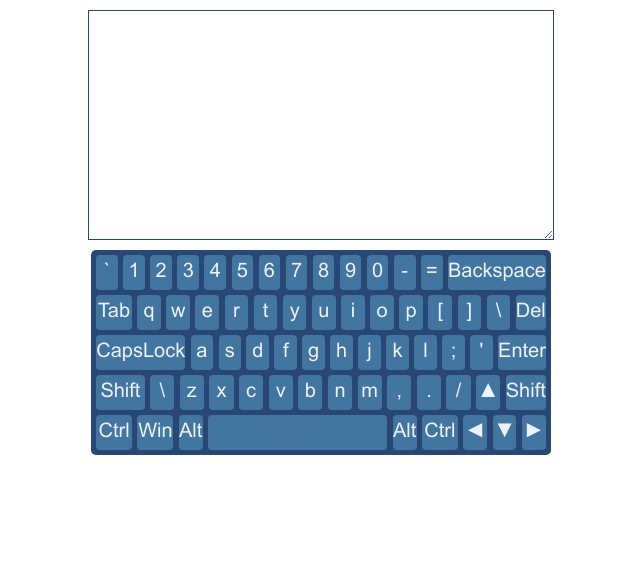
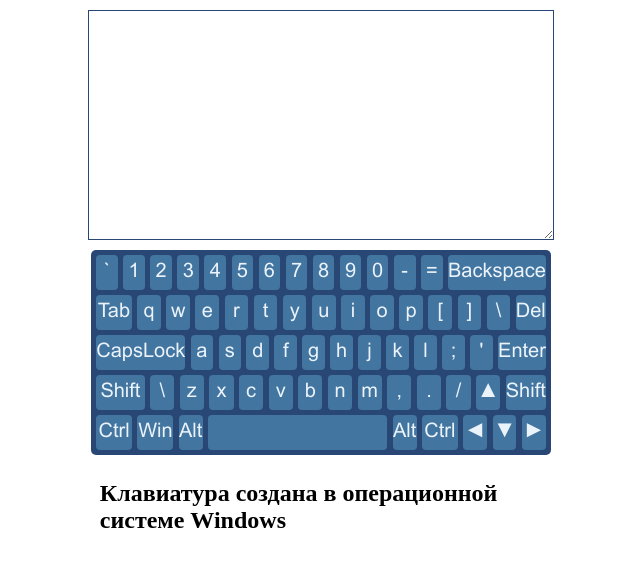
Before and after one commit to tsmika/virtual-keyboard, a plain HTML site: page index.html in a window 1280 px wide. Shown: the whole page, without its empty margins (319-959 px from the left). Drawn offline with Linux system fonts and the light colour scheme; files whose address does not match are found by name.

Commit message:
feat: add operation system info

```diff
--- a/app.js
+++ b/app.js
@@ -78,7 +78,6 @@ main.append(screen);
 
 let keyboard = document.createElement('div');
 keyboard.className = 'keyboard';
-
 let engKeyboardString = '';
 let i = 0;
 let title = '';
@@ -203,3 +202,8 @@ function getCaretPos() {
   } else if (scr.selectionStart !== false) return scr.selectionStart;
   else return 0;
 }
+
+
+let info = document.createElement('div');
+info.innerHTML = '<h2 style="display: block; width:35%; margin: auto;  margin-top: 2%;">Клавиатура создана в операционной системе Windows</h2>';
+document.body.append(info);
```
Also changed, not shown: index.html (+1 -0 lines).
